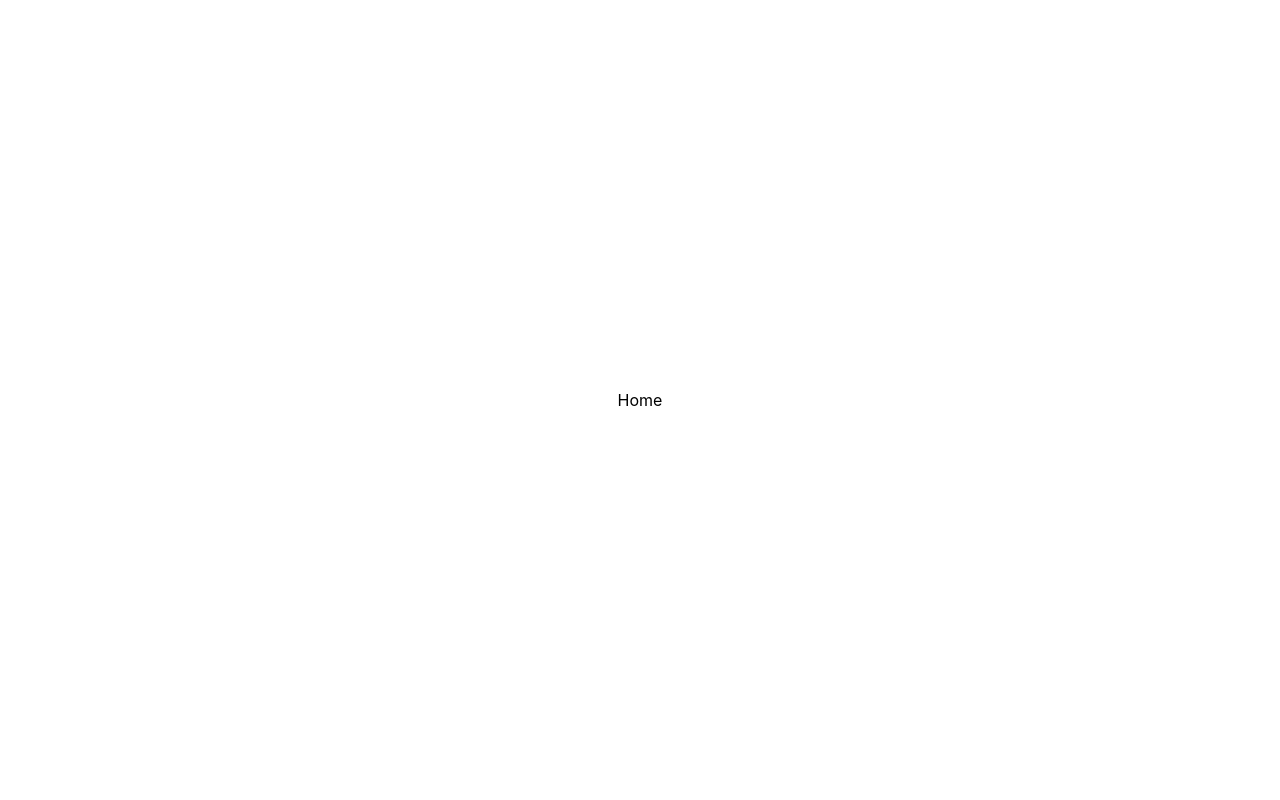
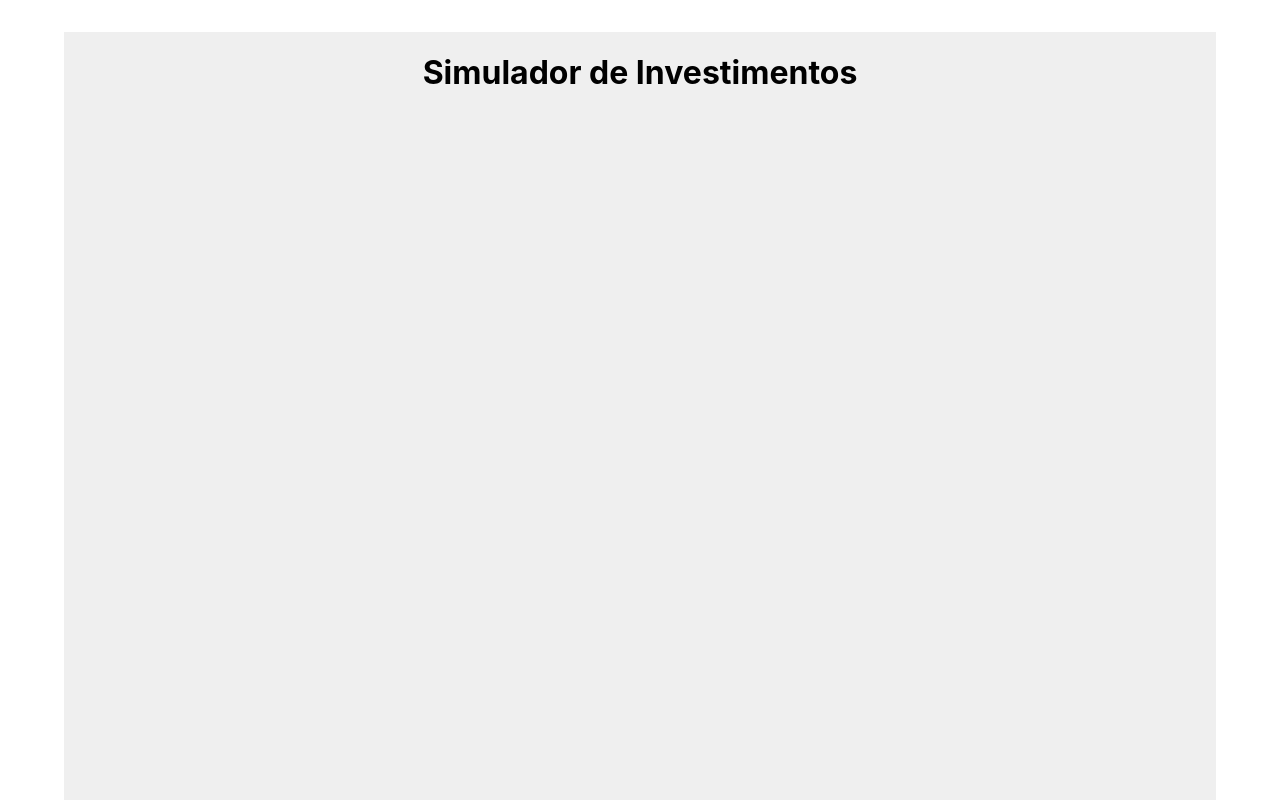
Before and after one commit to mauricioleite1/desafio-eqi-investimentos, a Next.js app: page / in a window 1280 px wide. Built offline with nearby package versions, Linux system fonts and the light colour scheme.

Commit message:
Início de Layout e Testes da Tela Inicial

```diff
--- a/pages/api/hello.js
+++ /dev/null
@@ -1,5 +0,0 @@
-// Next.js API route support: https://nextjs.org/docs/api-routes/introduction
-
-export default function handler(req, res) {
-  res.status(200).json({ name: 'John Doe' })
-}
--- a/pages/index.js
+++ b/pages/index.js
@@ -5,13 +5,18 @@ export default function Home() {
   return (
     <div className={styles.container}>
       <Head>
-        <title>Desafio EQI Investimentos - Front-End Jr - Maurício Leite</title>
+        <title>Calculadora de Investimentos</title>
         <meta name="description" content="Generated by create next app" />
         <link rel="icon" href="/favicon.ico" />
       </Head>
 
-      <main className={styles.main}>
-        Home
+      <main className={styles.content}>
+        <header>
+          <h1>Simulador de Investimentos</h1>
+        </header>
+        <section>
+
+        </section>
       </main>
     </div>
   )
--- a/styles/Home.module.scss
+++ b/styles/Home.module.scss
@@ -1,6 +1,26 @@
 @use './mixins' as *;
 
 .container {
+  @include flex(flex-start);
+  @include size(100vh);
+  padding-block: 2rem;
+  overflow-x: hidden;
+}
+
+.content {
   @include flex;
-  @include size(100vh, 100vw);
+  @include size(50rem, 90vw);
+  background: #efefef;
+  flex-flow: row wrap;
+
+  header {
+    @include flex;
+    @include size(10%);
+  }
+
+  section {
+    @include flex;
+    @include size(90%);
+  }
+
 }
--- /dev/null
+++ b/styles/_fonts.scss
@@ -0,0 +1,3 @@
+h1 {
+  font-weight: 700;
+}
--- a/styles/globals.scss
+++ b/styles/globals.scss
@@ -1,4 +1,5 @@
 @import './mixins';
+@import './fonts';
 
 * {
   box-sizing: border-box;
```
Also changed, not shown: 1 other file (tests, documents, lock files or other folders).
